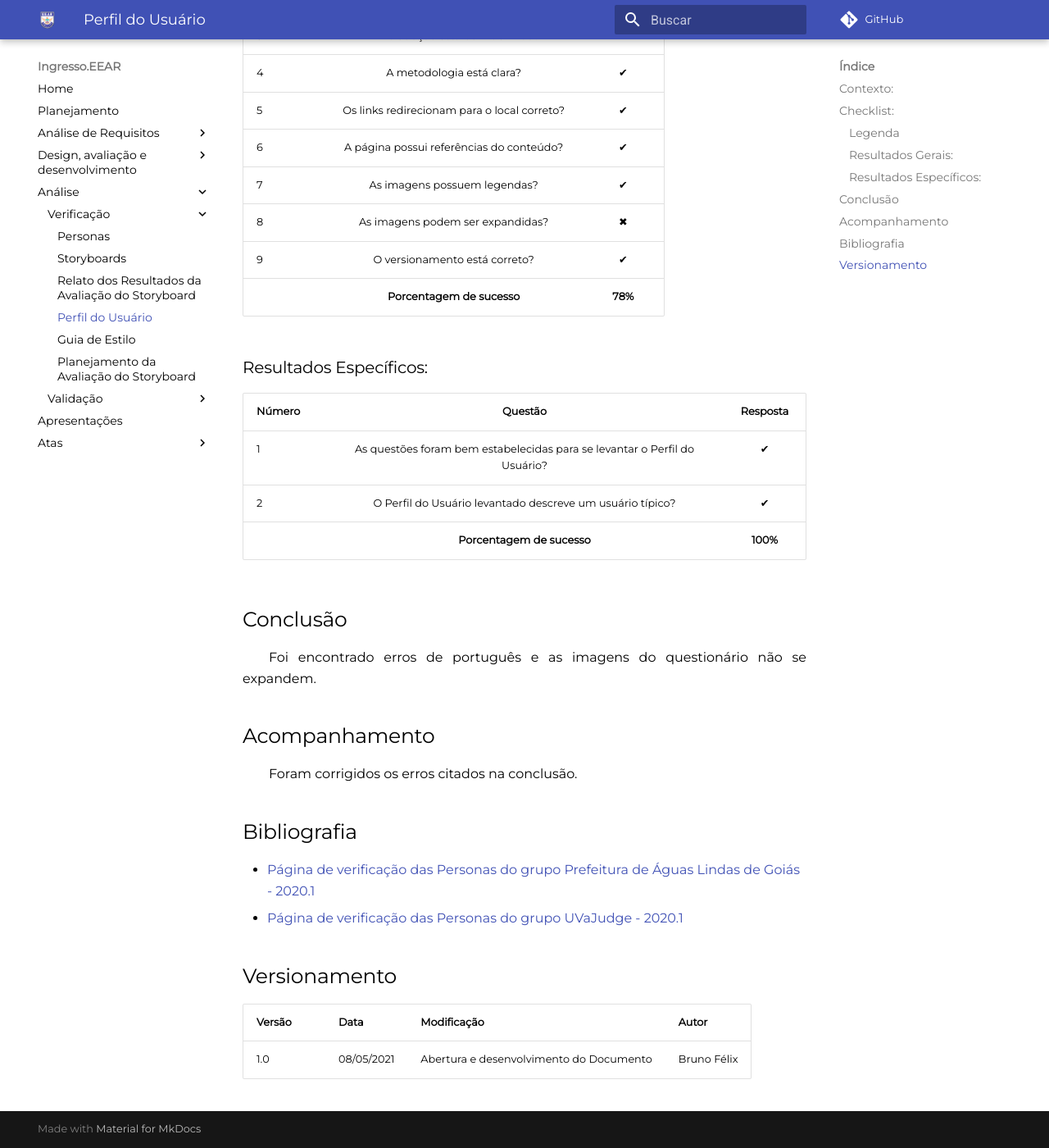
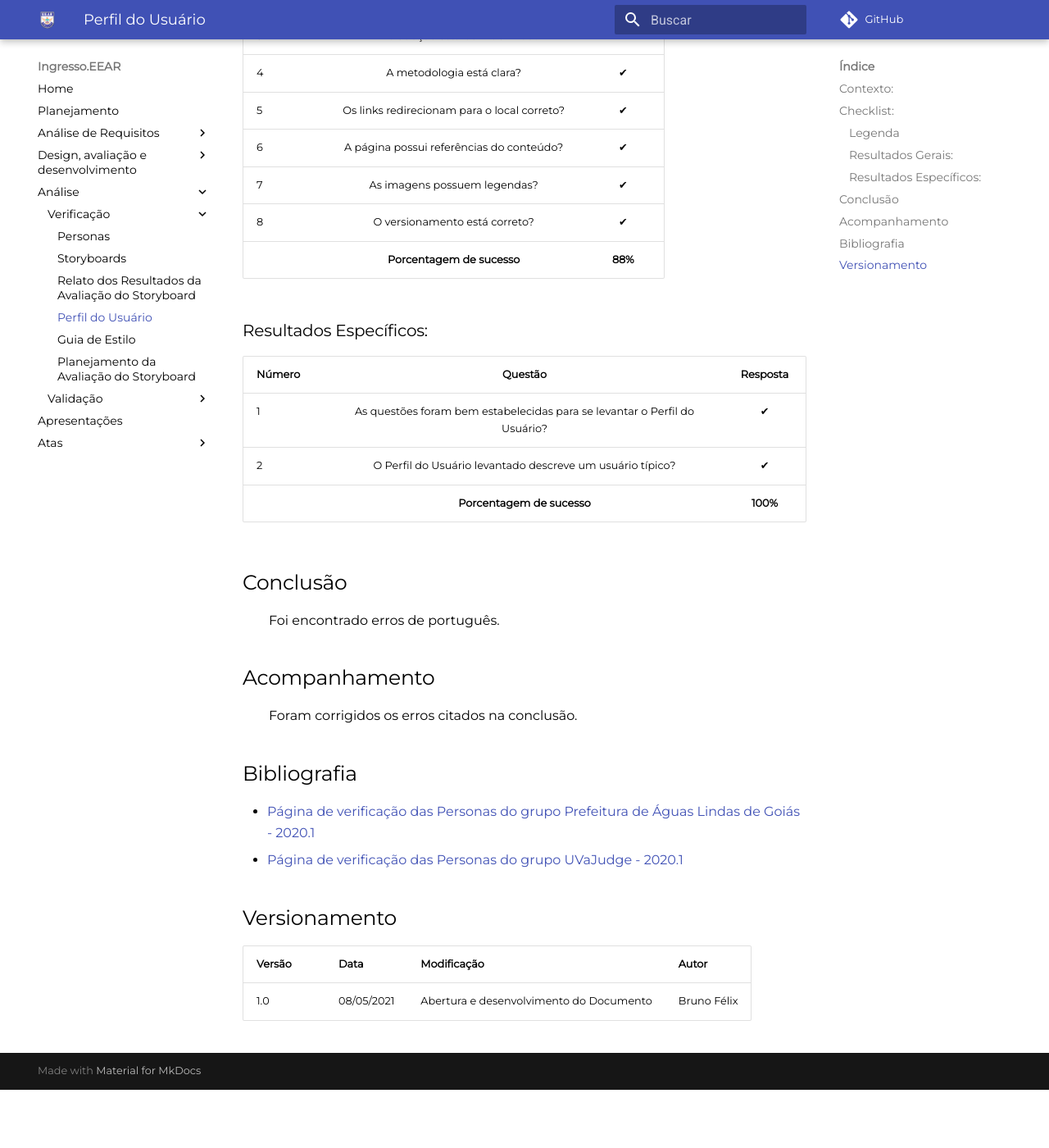
Before and after one commit to CarlosZoft/2020.2-Ingresso.eear, an MkDocs documentation site: the page built from docs/analise/verificacao/perfil-do-usuario.md, in a window 1280 px wide and 1400 px high, scrolled down 874 px. Shown: the whole window at 82% size. Built offline with MkDocs 1.6.1 and Material for MkDocs 9.7.7, drawn with Linux system fonts in a browser that asks for light colours; comment, search, counter and statistics services are not loaded; after the commit the page ends 2203 px from its top, so only the background shows below that.

Commit message:
Retirando pontos do Resultados Gerais

```diff
--- a/docs/analise/verificacao/perfil-do-usuario.md
+++ b/docs/analise/verificacao/perfil-do-usuario.md
@@ -24,9 +24,8 @@
 |5|Os links redirecionam para o local correto?|✔|
 |6|A página possui referências do conteúdo?|✔|
 |7|As imagens possuem legendas?|✔|
-|8|As imagens podem ser expandidas?|✖|
-|9|O versionamento está correto?|✔|
-||**Porcentagem de sucesso**|**78%**|
+|8|O versionamento está correto?|✔|
+||**Porcentagem de sucesso**|**88%**|
 
 ### Resultados Específicos:
 |Número|Questão|Resposta|
@@ -36,7 +35,7 @@
 ||**Porcentagem de sucesso**|**100%**|
 
 ## Conclusão
-&emsp;&emsp;Foi encontrado erros de português e as imagens do questionário não se expandem.
+&emsp;&emsp;Foi encontrado erros de português.
 
 ## Acompanhamento
 &emsp;&emsp;Foram corrigidos os erros citados na conclusão.
```
